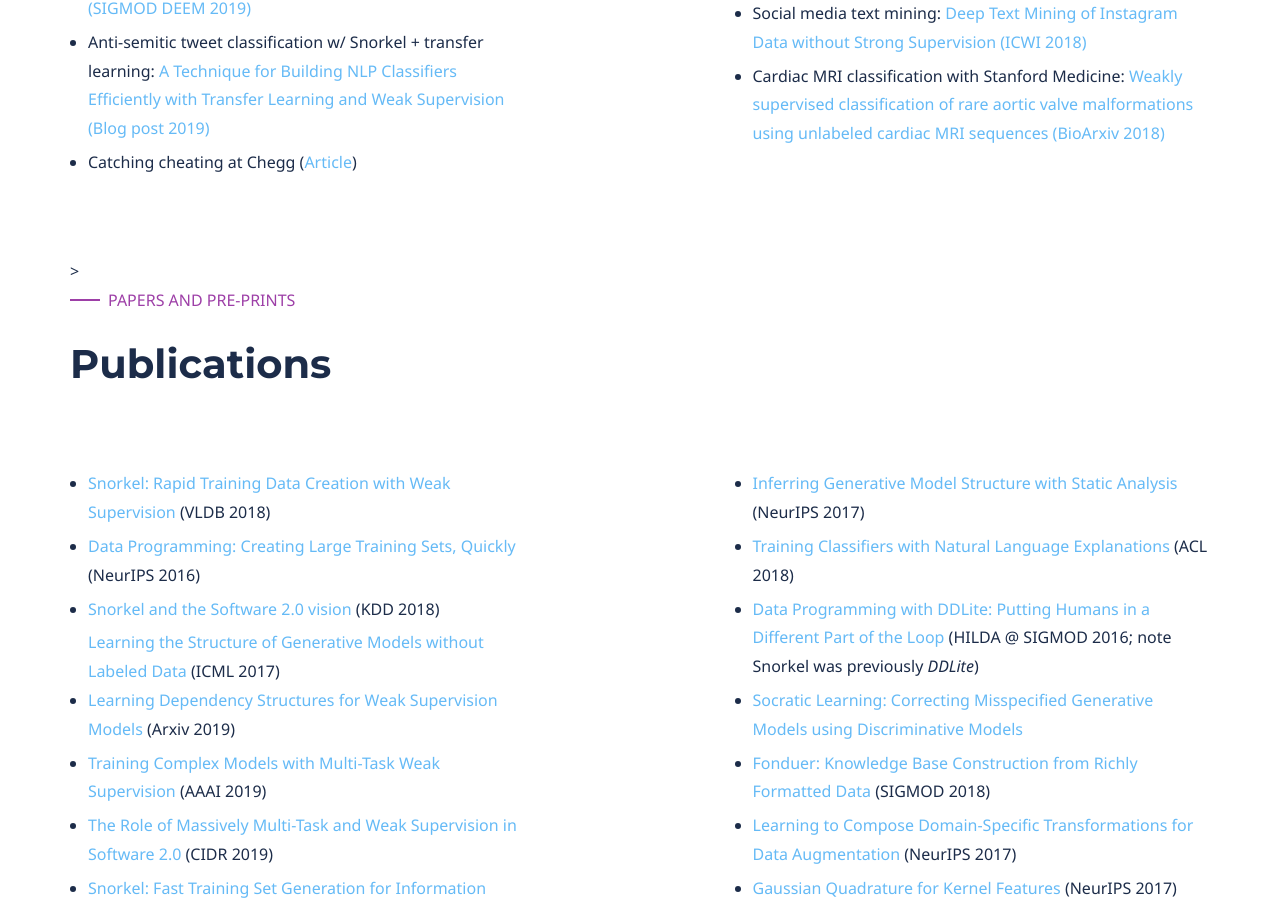
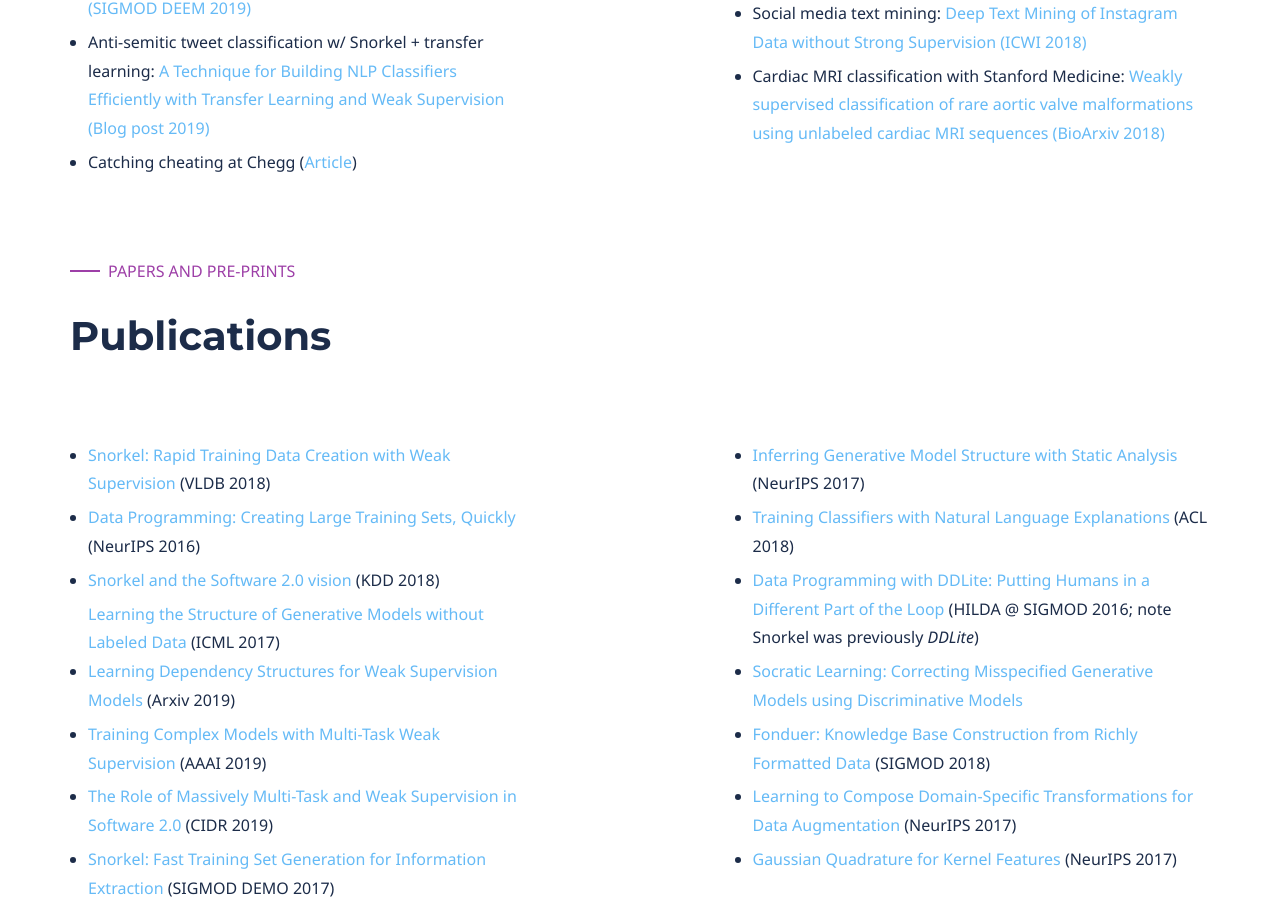
Before and after one commit to snorkel-team/website, a Jekyll site: the page built from resources.html, in a window 1280 px wide and 900 px high, scrolled down 1153 px. Built offline with Jekyll 4.4.1, drawn with Linux system fonts in a browser that asks for light colours; some web fonts are replaced.

Commit message:
Deleted stray carrot

```diff
--- a/resources.html
+++ b/resources.html
@@ -133,7 +133,7 @@
     </div>
 
     <div class="row vertical-align mobile-padding">
-      <div class="col-sm-12 mobile-margin">>
+      <div class="col-sm-12 mobile-margin">
     <p class="subheadline">PAPERS AND PRE-PRINTS</p>
     <h1>Publications</h1>
   </div>
```
